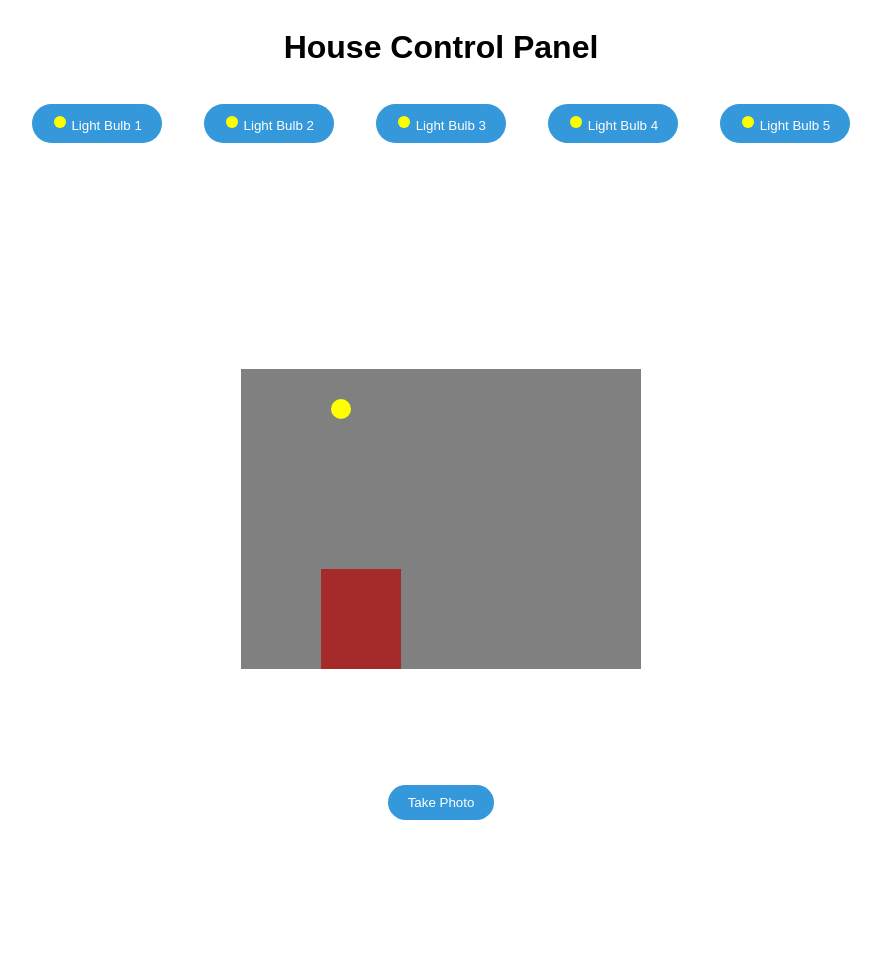
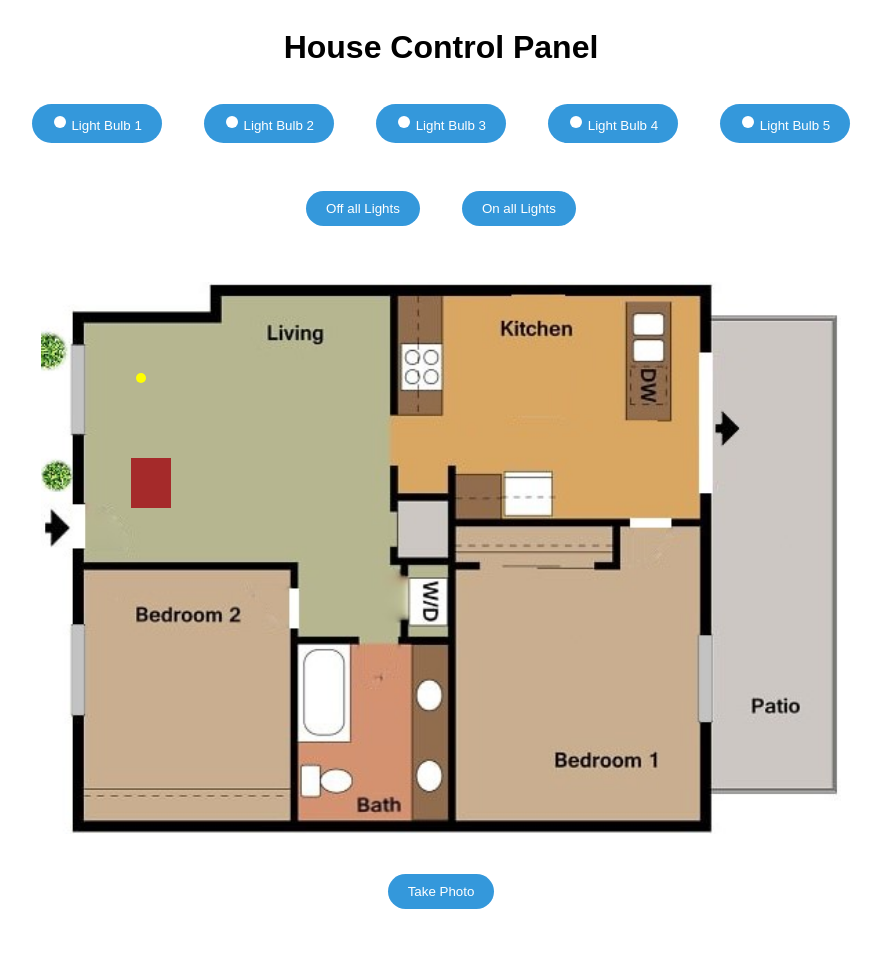
Before and after one commit to johnnyzaet08/CE5303-Embedded_Systems, a Flask app: page / in a window 1280 px wide. Shown: the whole page, without its empty margins (199-1080 px from the left). Before the commit the page ends 820 px from the top, so only its background shows below. Run offline with Flask 3, Linux system fonts and the light colour scheme.

Commit message:
add a webpage

```diff
--- a/Proyecto_1/Website/app.py
+++ b/Proyecto_1/Website/app.py
@@ -1,10 +1,11 @@
 from flask import Flask, render_template
 
 app = Flask(__name__)
+app.debug = True
 
 @app.route('/')
 def index():
 	return render_template('index.html')
 
 if __name__ == '__main__':
-	app.run(debug=True)
+	app.run()
--- a/Proyecto_1/Website/static/styles.css
+++ b/Proyecto_1/Website/static/styles.css
@@ -9,7 +9,7 @@ body {
 .button-row {
   display: flex;
   gap: 10px;
-  margin-bottom: 10px;
+  margin-bottom: 1rem;
 }
 
 .button {
@@ -23,12 +23,17 @@ body {
   border-radius: 20px;
 }
 
+.button:hover {
+  background-color: #3498ff;
+  color: gray;
+}
+
 .bulb {
-  fill: yellow;
+  fill: white;
 }
 
 .button.active .bulb{
-  fill: green;
+  fill: yellow;
 }
 
 .door {
@@ -39,8 +44,10 @@ body {
   fill: white;
 }
 
-#house {
-  width: 600px;
+.house-container {
+  fill: aqua;
+  width: 800px;
+  height: 600px;
 }
 
 .photo-container {
--- a/Proyecto_1/Website/templates/index.html
+++ b/Proyecto_1/Website/templates/index.html
@@ -42,8 +42,18 @@
     </button>
   </div>
 
-  <svg id="house" viewBox="0 0 300 300">
-    <rect x="50" y="100" width="200" height="150" fill="gray" />
+  <div class="button-row">
+    <button class="button">
+      Off all Lights
+    </button>
+    <button class="button">
+      On all Lights
+    </button>
+  </div>
+
+
+  <svg class="house-container">
+    <image x="0" y="0" width="800" height="600" xlink:href="{{ url_for('static', filename='HouseImage.jpg') }}" />
     <circle cx="100" cy="120" r="5" fill="yellow" />
     <rect x="90" y="200" width="40" height="50" fill="brown" />
   </svg>
```
Also changed, not shown: Proyecto_1/Website/static/HouseImage.jpg (added).
